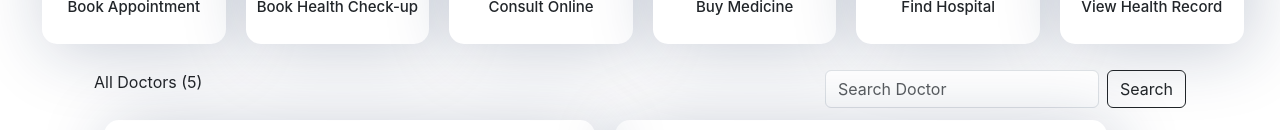
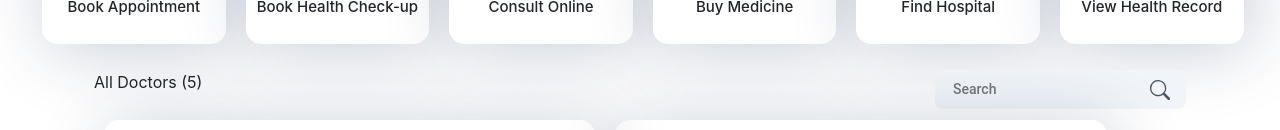
Before and after one commit to Ankireddy2811/web, a React (Create React App) app: page / in a window 1280 px wide. Shown: the part 586-716 px from the top of the page. Built offline with nearby package versions, Linux system fonts and the light colour scheme.

Commit message:
add search input

```diff
--- a/package.json
+++ b/package.json
@@ -14,6 +14,7 @@
     "react": "^18.2.0",
     "react-bootstrap": "^2.9.1",
     "react-dom": "^18.2.0",
+    "react-icons": "^4.12.0",
     "react-router-dom": "^6.20.0",
     "react-scripts": "5.0.1",
     "web-vitals": "^2.1.0"
--- a/src/components/Doctors/index.css
+++ b/src/components/Doctors/index.css
@@ -84,6 +84,35 @@
     display: flex;
     margin-top: 10px;
   }
+
+  .search-input-container {
+    display: flex;
+    align-items: center;
+    background-color: #f1f5f9;
+    border-radius: 8px;
+    padding-left: 16px;
+    padding-top: 8px;
+    padding-bottom: 8px;
+    padding-right: 16px;
+  }
+
+  .search-input {
+    background-color: #f1f5f9;
+    color: #0f172a;
+    font-family: 'Roboto';
+    font-size: 14px;
+    font-weight: 500;
+    border: none;
+    outline: none;
+    flex-grow: 1;
+  }
+
+  .search-icon {
+    color: #475569;
+    width: 20px;
+    height: 20px;
+  }
+
   .both-buttons{
 
     border: none;
--- a/src/components/Doctors/index.js
+++ b/src/components/Doctors/index.js
@@ -1,4 +1,5 @@
 import React, { useState } from "react";
+import {BsSearch} from 'react-icons/bs'
 import DoctorData from "../../Data/Doctors.json";
 import DoctorImg from "../../assets/img/doctor.png";
 import NurseImg  from "../../assets/img/nurse.jpg";
@@ -48,15 +49,14 @@ const Doctors = () => {
           </span>
           <span>
             <form class="d-flex" role="search">
-              <input
-                class="form-control me-2"
-                type="search"
-                placeholder="Search Doctor"
-                aria-label="Search"
-              />
-              <button class="btn btn-outline-dark" type="submit">
-                Search
-              </button>
+              <div className="search-input-container">
+                <input
+                  type="search"
+                  className="search-input"
+                  placeholder="Search"
+                 />
+                <BsSearch className="search-icon" />
+               </div>
             </form>
             {/* <FontAwesomeIcon icon={faMagnifyingGlass} /> */}
           </span>
```
Also changed, not shown: 1 other file (tests, documents, lock files or other folders).
